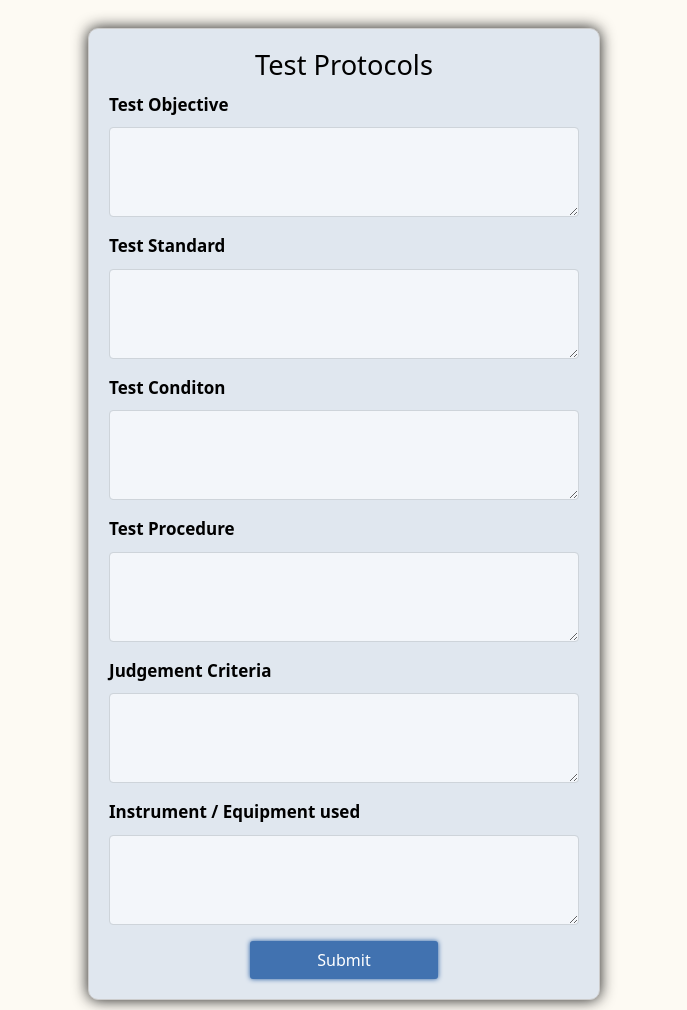
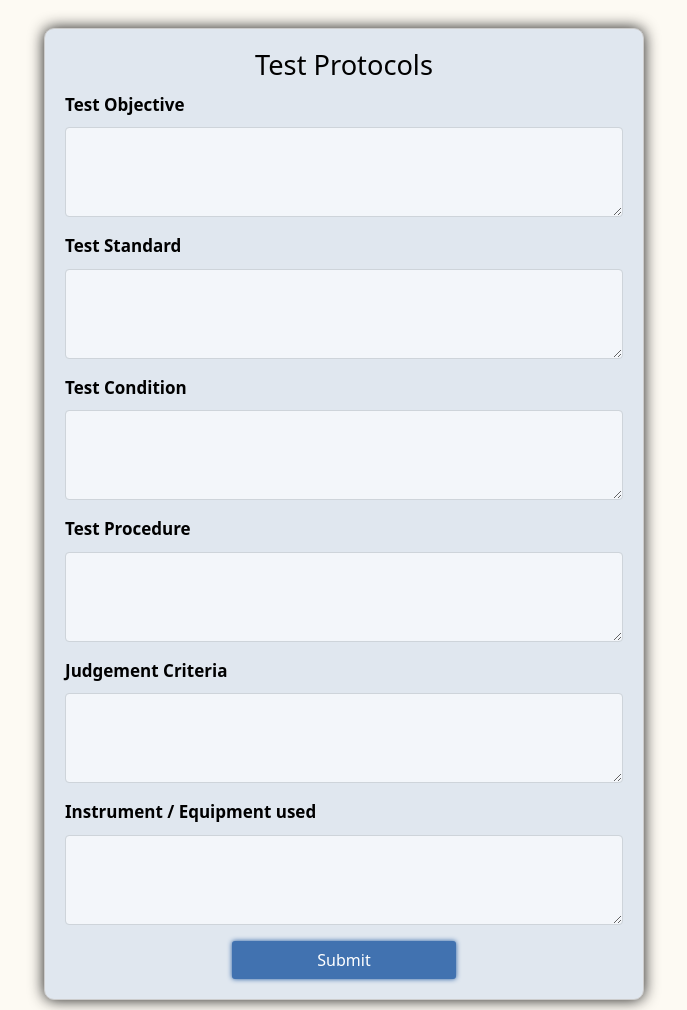
Before and after one commit to snehilsrivastava/OQC, a Django app: template oqc_model/oqc/authapp/templates/test_protocol_entry.html in a window 1280 px wide. Shown: the part 52-1062 px from the top of the page, without its empty margins (296-983 px from the left). Run offline with Django 5.2, Linux system fonts and the light colour scheme; the template is opened without the code that fills it, so the values that code supplies are empty; some libraries are stand-ins or nearby versions.

Commit message:
misc unpushed changes

```diff
--- a/oqc_model/oqc/authapp/static/css/form.css
+++ b/oqc_model/oqc/authapp/static/css/form.css
@@ -7,10 +7,16 @@
     /* flex-grow: 1; */
 }
 
+.container {
+    width: calc(100vw - 30px);
+    margin: 0;
+    padding: 0;
+    align-self: center;
+}
+
 .form-container {
-    width: fit-content;
-    min-width: 40vw;
-    max-width: 95vw;
+    width: 100%;
+    max-width: 600px;
     margin: 0 auto;
     margin-top: 28px;
     margin-bottom: 10px;
--- a/oqc_model/oqc/authapp/static/js/remarks.js
+++ b/oqc_model/oqc/authapp/static/js/remarks.js
@@ -286,7 +286,9 @@ function createCommentBox(testID, dataCommentId, type, content) {
     remarksSection.insertBefore(commentBox, addCommentBox.nextSibling);
     addRemarkListeners();
     handleCommentClick([commentBox]);
-    setTimeout(() => { commentBox.click(); }, 1);
+    if (content === ""){
+        setTimeout(() => { commentBox.click(); }, 1);
+    }
     addCommentBoxListeners();
 }
 
--- a/oqc_model/oqc/authapp/templates/model_details_update.html
+++ b/oqc_model/oqc/authapp/templates/model_details_update.html
@@ -29,7 +29,7 @@
     <div class="container">
         <div class="form-container">
             <div class="form-header">
-                <h1>Add Model Form</h1>
+                <h1>Update Model Form</h1>
             </div>
             <form action="{% url 'model_details_update' %}" method="post">
                 <div class="form-group">
--- a/oqc_model/oqc/authapp/templates/test_protocol_entry.html
+++ b/oqc_model/oqc/authapp/templates/test_protocol_entry.html
@@ -42,7 +42,7 @@
                     <textarea class="form-control" id="Teststandard" name="Teststandard" required>{{ test_detail.Test_Standard }}</textarea>
                 </div>
                 <div class="form-group">
-                    <label >Test Conditon</label>
+                    <label >Test Condition</label>
                     <textarea class="form-control" id="Testcondition" name="Testcondition" required>{{ test_detail.Test_Condition }}</textarea>
                 </div>
                 <div class="form-group">
--- a/oqc_model/oqc/product/admin.py
+++ b/oqc_model/oqc/product/admin.py
@@ -7,3 +7,4 @@
 admin.site.register(TV)
 admin.site.register(Product_List)
 admin.site.register(Model_Test_Name_Details)
+admin.site.register(Summary)
```
Also changed, not shown: oqc_model/oqc/authapp/templates/test_details_view.html (+8 -8 lines), oqc_model/oqc/employee/views.py (+3 -8 lines).
